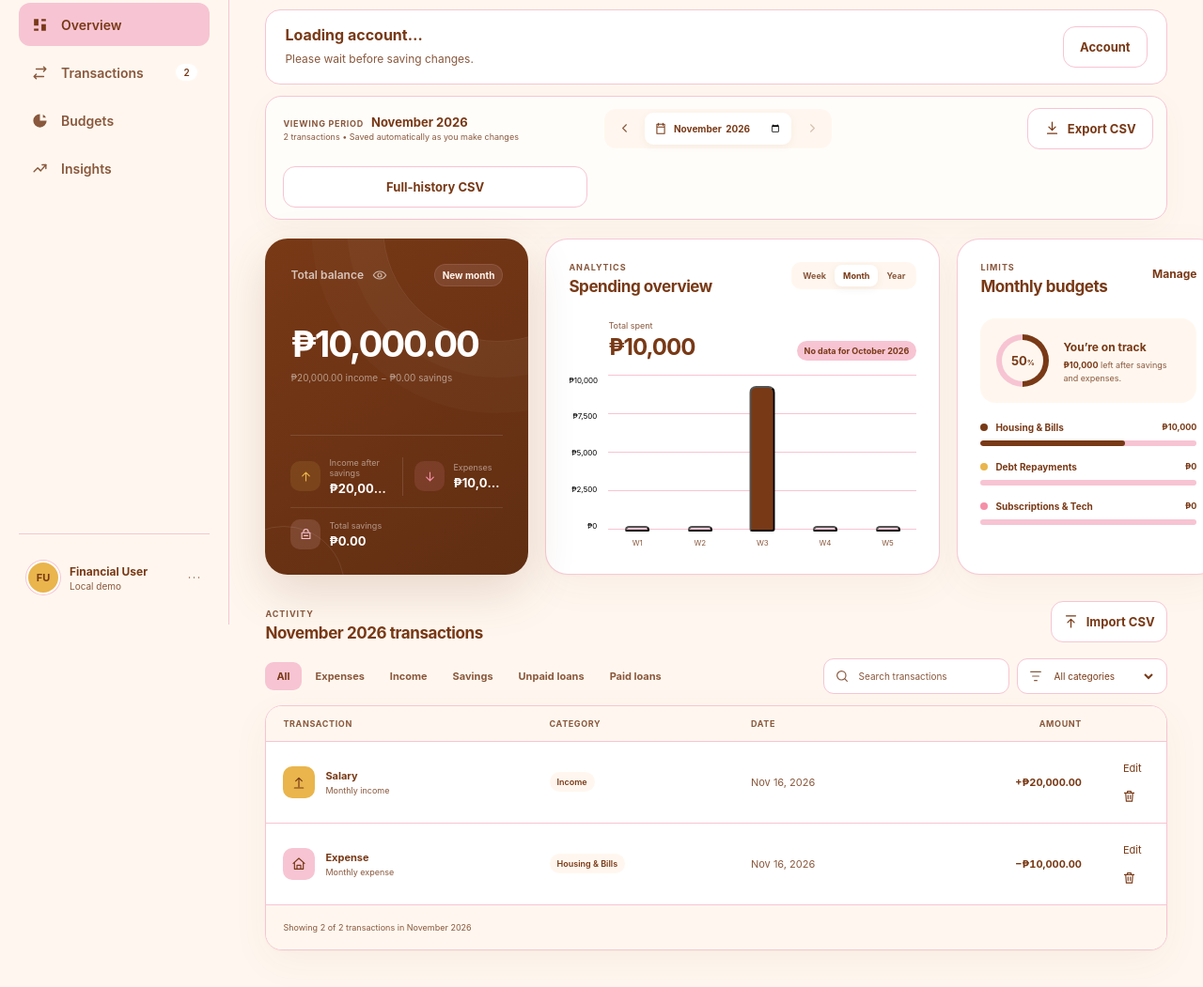
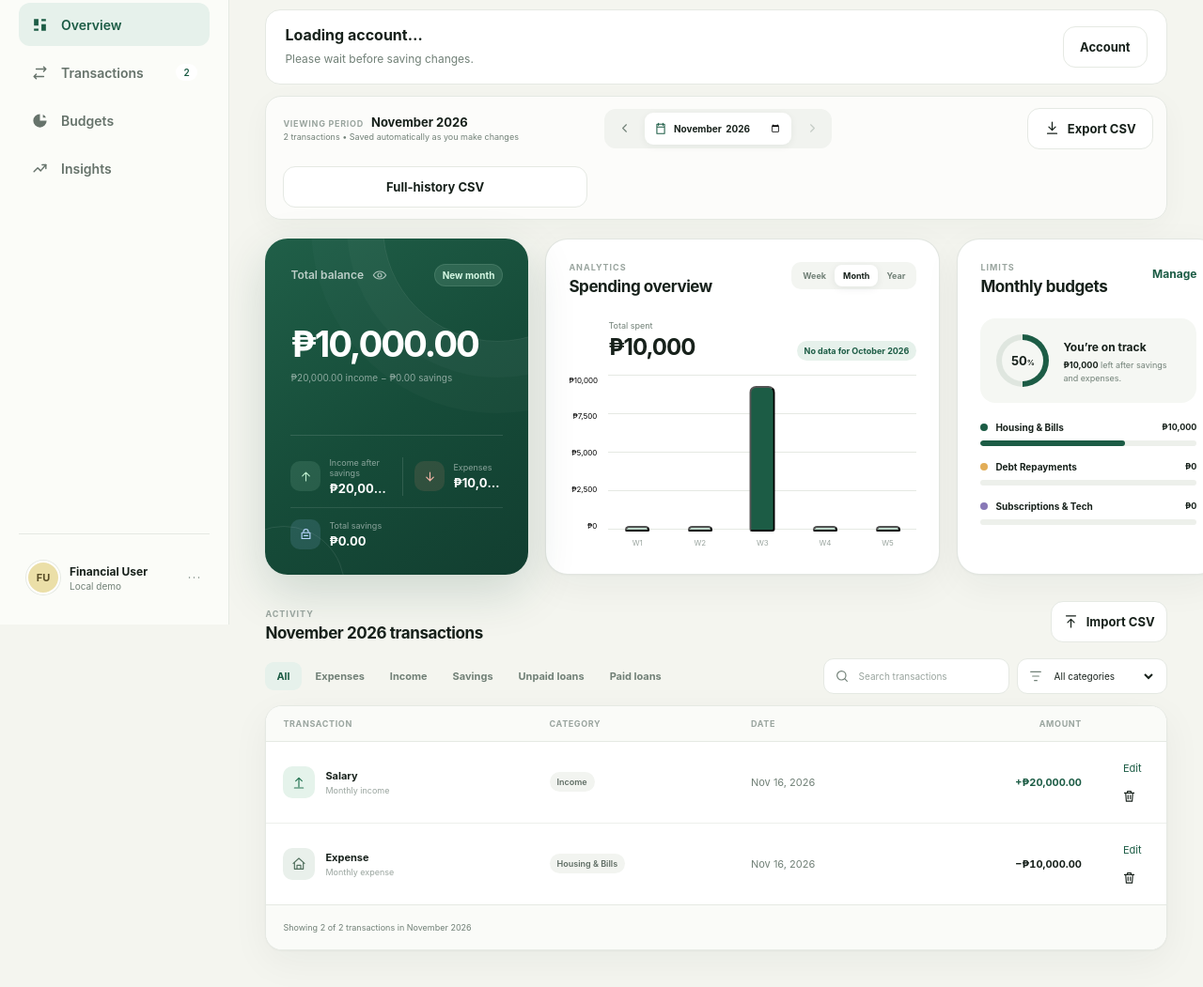
Before and after one commit to Levidepsi/financial-system, a website: page index.html in a window 1280 px wide. Shown: the part 135-1186 px from the top of the page at 94% size. Drawn offline with Linux system fonts and the light colour scheme; files whose address does not match are found by name.

Commit message:
change branding

```diff
--- a/app.js
+++ b/app.js
@@ -79,20 +79,20 @@ const defaultTransactions = [
 ];
 
 const budgetDefinitions = [
-  { category: "Housing & Bills", categories: ["Housing & Bills"], limit: 15000, color: "#783916" },
-  { category: "Debt Repayments", categories: ["Debt Repayment"], limit: 22000, color: "#e9b54c" },
-  { category: "Subscriptions & Tech", categories: ["Shopping", "Entertainment", "Utilities"], limit: 12000, color: "#f58fa8" },
+  { category: "Housing & Bills", categories: ["Housing & Bills"], limit: 15000, color: "#1c5c45" },
+  { category: "Debt Repayments", categories: ["Debt Repayment"], limit: 22000, color: "#e2ad57" },
+  { category: "Subscriptions & Tech", categories: ["Shopping", "Entertainment", "Utilities"], limit: 12000, color: "#8878b7" },
 ];
 
 const categoryThemes = {
-  "Housing & Bills": { className: "housing", color: "#783916", bg: "#f7c4d3", icon: '<path d="m3 11 9-8 9 8M5 9v11h14V9M9 20v-6h6v6" />' },
-  Shopping: { className: "shopping", color: "#783916", bg: "#e9b54c", icon: '<path d="M6 8h12l1 13H5L6 8Zm3 0V6a3 3 0 0 1 6 0v2" />' },
-  "Debt Repayment": { className: "debt", color: "#783916", bg: "#f58fa8", icon: '<path d="M5 7h14v12H5zM8 7V5h8v2M8 12h8m-8 3h5" />' },
-  Utilities: { className: "utilities", color: "#783916", bg: "#f7c4d3", icon: '<path d="M8 15a6 6 0 0 1 8 0m-11-3a10 10 0 0 1 14 0m-8 6h2" />' },
-  Entertainment: { className: "entertainment", color: "#783916", bg: "#fff7ef", icon: '<path d="M4 7h16v12H4zM8 4l2 3m6-3-2 3m-6 5h.01M12 15h4" />' },
-  Health: { className: "health", color: "#783916", bg: "#f58fa8", icon: '<path d="M12 21S4 16.5 4 9.5A4.5 4.5 0 0 1 12 6a4.5 4.5 0 0 1 8 3.5c0 7-8 11.5-8 11.5Z" />' },
-  Income: { className: "income", color: "#783916", bg: "#e9b54c", icon: '<path d="M12 19V5m0 0L7 10m5-5 5 5M5 21h14" />' },
-  Savings: { className: "savings", color: "#783916", bg: "#f7c4d3", icon: '<path d="M5 10h14v10H5zM8 10V8a4 4 0 0 1 8 0v2M9 15h6" />' },
+  "Housing & Bills": { className: "housing", color: "#53715f", bg: "#e9f0eb", icon: '<path d="m3 11 9-8 9 8M5 9v11h14V9M9 20v-6h6v6" />' },
+  Shopping: { className: "shopping", color: "#947026", bg: "#f7f0dc", icon: '<path d="M6 8h12l1 13H5L6 8Zm3 0V6a3 3 0 0 1 6 0v2" />' },
+  "Debt Repayment": { className: "debt", color: "#b15f49", bg: "#f9e9e4", icon: '<path d="M5 7h14v12H5zM8 7V5h8v2M8 12h8m-8 3h5" />' },
+  Utilities: { className: "utilities", color: "#426d9d", bg: "#e7eff8", icon: '<path d="M8 15a6 6 0 0 1 8 0m-11-3a10 10 0 0 1 14 0m-8 6h2" />' },
+  Entertainment: { className: "entertainment", color: "#705f9d", bg: "#efebf7", icon: '<path d="M4 7h16v12H4zM8 4l2 3m6-3-2 3m-6 5h.01M12 15h4" />' },
+  Health: { className: "health", color: "#b45766", bg: "#f8e7ea", icon: '<path d="M12 21S4 16.5 4 9.5A4.5 4.5 0 0 1 12 6a4.5 4.5 0 0 1 8 3.5c0 7-8 11.5-8 11.5Z" />' },
+  Income: { className: "income", color: "#287655", bg: "#e5f3eb", icon: '<path d="M12 19V5m0 0L7 10m5-5 5 5M5 21h14" />' },
+  Savings: { className: "savings", color: "#426d9d", bg: "#e7eff8", icon: '<path d="M5 10h14v10H5zM8 10V8a4 4 0 0 1 8 0v2M9 15h6" />' },
 };
 
 function normalizeCategoryName(value) {
@@ -536,7 +536,7 @@ function renderBudgets() {
   document.querySelector("#budget-list").innerHTML = budgets
     .map((budget) => {
       const budgetPercent = budget.limit ? (budget.spent / budget.limit) * 100 : 0;
-      const fillColor = budgetPercent > 100 ? "#b04a3e" : budget.color;
+      const fillColor = budgetPercent > 100 ? "#e47861" : budget.color;
       return `
         <div class="budget-item">
           <div class="budget-item-heading">
--- a/service-worker.js
+++ b/service-worker.js
@@ -1,4 +1,4 @@
-const CACHE_NAME = "monea-offline-v12";
+const CACHE_NAME = "monea-offline-v13";
 const APP_SHELL = ["./", "./index.html", "./pricing.html", "./styles.css", "./category-policy.js", "./app.js", "./account.js", "./favicon.svg", "./manifest.webmanifest"];
 
 self.addEventListener("install", (event) => {
--- a/styles.css
+++ b/styles.css
@@ -1,20 +1,20 @@
 :root {
-  --ink: #783916;
-  --muted: #89583d;
-  --subtle: #89583d;
-  --canvas: #fff7ef;
+  --ink: #17211b;
+  --muted: #718077;
+  --subtle: #9aa59f;
+  --canvas: #f4f5ef;
   --surface: #ffffff;
-  --line: #f7c4d3;
-  --green: #783916;
-  --green-dark: #602e12;
-  --green-soft: #f7c4d3;
-  --mint: #f58fa8;
-  --coral: #b04a3e;
-  --coral-soft: #f7c4d3;
-  --amber: #e9b54c;
-  --blue: #e9b54c;
-  --purple: #f58fa8;
-  --shadow: 0 1px 2px rgba(120, 57, 22, 0.03), 0 12px 40px rgba(120, 57, 22, 0.05);
+  --line: #e5e9e3;
+  --green: #1c5c45;
+  --green-dark: #154936;
+  --green-soft: #e6f1eb;
+  --mint: #a7dec0;
+  --coral: #e47861;
+  --coral-soft: #fbece8;
+  --amber: #e2ad57;
+  --blue: #6088bd;
+  --purple: #8878b7;
+  --shadow: 0 1px 2px rgba(25, 45, 35, 0.03), 0 12px 40px rgba(25, 45, 35, 0.05);
   --radius-lg: 24px;
   --radius-md: 16px;
   --radius-sm: 12px;
@@ -112,7 +112,7 @@ svg {
   display: flex;
   flex-direction: column;
   padding: 30px 20px 24px;
-  background: #fff7ef;
+  background: #fbfcf8;
   border-right: 1px solid var(--line);
 }
 
@@ -133,10 +133,10 @@ svg {
   height: 34px;
   display: grid;
   place-items: center;
-  color: var(--ink);
-  background: var(--mint);
+  color: white;
+  background: var(--green);
   border-radius: 11px 11px 11px 4px;
-  box-shadow: 0 7px 18px rgba(120, 57, 22, 0.22);
+  box-shadow: 0 7px 18px rgba(28, 92, 69, 0.22);
 }
 
 .brand-mark svg {
@@ -165,7 +165,7 @@ svg {
   min-height: 46px;
   margin-bottom: 5px;
   padding: 0 13px;
-  color: #89583d;
+  color: #66736b;
   border-radius: 12px;
   font-size: 14px;
   font-weight: 600;
@@ -175,7 +175,7 @@ svg {
 
 .nav-link:hover {
   color: var(--ink);
-  background: #f7c4d3;
+  background: #eff2ec;
   transform: translateX(2px);
 }
 
@@ -226,7 +226,7 @@ svg {
 }
 
 .profile-button:hover {
-  background: #fff7ef;
+  background: #f0f2ed;
 }
 
 .avatar {
@@ -235,8 +235,8 @@ svg {
   flex: 0 0 auto;
   display: grid;
   place-items: center;
-  color: #783916;
-  background: #e9b54c;
+  color: #574c26;
+  background: #ebdfa8;
   border: 2px solid white;
   border-radius: 50%;
   font-size: 11px;
@@ -326,7 +326,7 @@ main {
   background: rgba(255, 255, 255, 0.72);
   border: 1px solid var(--line);
   border-radius: 17px;
-  box-shadow: 0 8px 30px rgba(120, 57, 22, 0.035);
+  box-shadow: 0 8px 30px rgba(25, 45, 35, 0.035);
 }
 
 .period-copy {
@@ -363,7 +363,7 @@ main {
   align-items: center;
   gap: 5px;
   padding: 4px;
-  background: #fff7ef;
+  background: #f1f3ef;
   border-radius: 12px;
 }
 
@@ -407,7 +407,7 @@ main {
   padding: 0 10px;
   background: white;
   border-radius: 9px;
-  box-shadow: 0 2px 8px rgba(120, 57, 22, 0.06);
+  box-shadow: 0 2px 8px rgba(24, 44, 34, 0.06);
 }
 
 .month-picker svg {
@@ -465,8 +465,8 @@ main {
 
 .icon-button:hover,
 .secondary-button:hover {
-  background: #fff7ef;
-  border-color: #f7c4d3;
+  background: #fafbf8;
+  border-color: #cbd3cc;
 }
 
 .notification-dot {
@@ -494,14 +494,14 @@ main {
 }
 
 .primary-button {
-  color: var(--ink);
-  background: var(--mint);
-  box-shadow: 0 8px 22px rgba(120, 57, 22, 0.17);
+  color: white;
+  background: var(--green);
+  box-shadow: 0 8px 22px rgba(28, 92, 69, 0.17);
 }
 
 .primary-button:hover {
-  background: var(--green-soft);
-  box-shadow: 0 10px 28px rgba(120, 57, 22, 0.25);
+  background: var(--green-dark);
+  box-shadow: 0 10px 28px rgba(28, 92, 69, 0.25);
   transform: translateY(-1px);
 }
 
@@ -532,7 +532,7 @@ button:focus-visible,
 a:focus-visible,
 input:focus-visible,
 select:focus-visible {
-  outline: 3px solid rgba(120, 57, 22, 0.22);
+  outline: 3px solid rgba(28, 92, 69, 0.22);
   outline-offset: 2px;
 }
 
@@ -554,7 +554,7 @@ select:focus-visible {
 .card {
   padding: 24px;
   background: var(--surface);
-  border: 1px solid rgba(247, 196, 211, 0.9);
+  border: 1px solid rgba(223, 228, 222, 0.9);
   box-shadow: var(--shadow);
 }
 
@@ -565,8 +565,8 @@ select:focus-visible {
   flex-direction: column;
   padding: 27px;
   color: white;
-  background: linear-gradient(145deg, #783916 0%, #6c3314 52%, #602e12 100%);
-  box-shadow: 0 18px 50px rgba(120, 57, 22, 0.17);
+  background: linear-gradient(145deg, #205f48 0%, #164c39 52%, #123e30 100%);
+  box-shadow: 0 18px 50px rgba(20, 73, 53, 0.17);
 }
 
 .balance-orb {
@@ -637,9 +637,9 @@ select:focus-visible {
   align-items: center;
   gap: 3px;
   padding: 5px 8px;
-  color: #fff7ef;
-  background: rgba(247, 196, 211, 0.12);
-  border: 1px solid rgba(247, 196, 211, 0.12);
+  color: #d5f7e3;
+  background: rgba(203, 245, 221, 0.12);
+  border: 1px solid rgba(203, 245, 221, 0.12);
   border-radius: 99px;
   font-size: 10px;
   font-weight: 700;
@@ -651,8 +651,8 @@ select:focus-visible {
 }
 
 .trend-pill.negative {
-  color: #f7c4d3;
-  background: rgba(245, 143, 168, .14);
+  color: #ffd1c8;
+  background: rgba(239, 139, 117, .14);
 }
 
 .trend-pill.negative svg {
@@ -716,18 +716,18 @@ select:focus-visible {
 }
 
 .income-icon {
-  color: #e9b54c;
-  background: rgba(233, 181, 76, 0.13);
+  color: #bceccc;
+  background: rgba(169, 225, 191, 0.13);
 }
 
 .expense-icon {
-  color: #f58fa8;
-  background: rgba(245, 143, 168, 0.13);
+  color: #f5b6a8;
+  background: rgba(239, 139, 117, 0.13);
 }
 
 .savings-icon {
-  color: #f7c4d3;
-  background: rgba(247, 196, 211, 0.14);
+  color: #b9d7ff;
+  background: rgba(150, 195, 255, 0.14);
 }
 
 .balance-breakdown .savings-summary {
@@ -780,7 +780,7 @@ select:focus-visible {
 .segmented-control {
   display: flex;
   padding: 3px;
-  background: #fff7ef;
+  background: #f3f5f1;
   border-radius: 10px;
 }
 
@@ -802,7 +802,7 @@ select:focus-visible {
 .segmented-control button.active {
   color: var(--ink);
   background: white;
-  box-shadow: 0 2px 8px rgba(120, 57, 22, 0.08);
+  box-shadow: 0 2px 8px rgba(24, 44, 34, 0.08);
 }
 
 .chart-summary {
@@ -881,7 +881,7 @@ select:focus-visible {
 .chart-bar {
   width: min(26px, 72%);
   min-height: 5px;
-  background: #f7c4d3;
+  background: #bcd7c9;
   border-radius: 7px 7px 3px 3px;
   cursor: pointer;
   transition: height 350ms cubic-bezier(.2,.8,.2,1), background 150ms ease, transform 150ms ease;
@@ -928,7 +928,7 @@ select:focus-visible {
   gap: 15px;
   margin: 24px 0 20px;
   padding: 17px;
-  background: #fff7ef;
+  background: #f5f7f3;
   border-radius: 16px;
 }
 
@@ -939,7 +939,7 @@ select:focus-visible {
   flex: 0 0 auto;
   display: grid;
   place-items: center;
-  background: conic-gradient(var(--green) calc(var(--progress) * 1%), #f7c4d3 0);
+  background: conic-gradient(var(--green) calc(var(--progress) * 1%), #dfe6df 0);
   border-radius: 50%;
 }
 
@@ -948,7 +948,7 @@ select:focus-visible {
   position: absolute;
   width: 44px;
   height: 44px;
-  background: #fff7ef;
+  background: #f5f7f3;
   border-radius: 50%;
 }
 
@@ -1016,7 +1016,7 @@ select:focus-visible {
 .progress-track {
   height: 6px;
   overflow: hidden;
-  background: #f7c4d3;
+  background: #edf0eb;
   border-radius: 99px;
 }
 
@@ -1101,8 +1101,8 @@ select:focus-visible {
 
 .search-field:focus-within,
 .select-field:focus-within {
-  border-color: rgba(120, 57, 22, 0.55);
-  box-shadow: 0 0 0 3px rgba(120, 57, 22, 0.08);
+  border-color: rgba(28, 92, 69, 0.55);
+  box-shadow: 0 0 0 3px rgba(28, 92, 69, 0.08);
 }
 
 .search-field svg,
@@ -1151,7 +1151,7 @@ table {
 th {
   padding: 13px 18px;
   color: var(--subtle);
-  background: #fff7ef;
+  background: #fafbf8;
   border-bottom: 1px solid var(--line);
   font-size: 9px;
   font-weight: 700;
@@ -1171,7 +1171,7 @@ th:last-child {
 
 td {
   padding: 13px 18px;
-  border-bottom: 1px solid #f7c4d3;
+  border-bottom: 1px solid #edf0ec;
   color: var(--muted);
   font-size: 11px;
 }
@@ -1185,7 +1185,7 @@ tbody tr {
 }
 
 tbody tr:hover {
-  background: #fff7ef;
+  background: #fbfcfa;
 }
 
 .merchant-cell {
@@ -1236,8 +1236,8 @@ tbody tr:hover {
   display: inline-flex;
   align-items: center;
   padding: 5px 8px;
-  color: #783916;
-  background: #fff7ef;
+  color: #5f6d64;
+  background: #f2f4f0;
   border-radius: 99px;
   font-size: 9px;
   font-weight: 600;
@@ -1326,7 +1326,7 @@ tr:hover .delete-button,
   gap: 16px;
   min-height: 48px;
   padding: 0 18px;
-  background: #fff7ef;
+  background: #fafbf8;
   border-top: 1px solid var(--line);
 }
 
@@ -1371,11 +1371,11 @@ tr:hover .delete-button,
   background: white;
   border: 0;
   border-radius: 24px;
-  box-shadow: 0 30px 90px rgba(120, 57, 22, 0.24);
+  box-shadow: 0 30px 90px rgba(20, 40, 30, 0.24);
 }
 
 .transaction-dialog::backdrop {
-  background: rgba(120, 57, 22, 0.48);
+  background: rgba(20, 31, 25, 0.48);
   backdrop-filter: blur(5px);
 }
 
@@ -1408,7 +1408,7 @@ tr:hover .delete-button,
 .close-button {
   width: 38px;
   height: 38px;
-  background: #fff7ef;
+  background: #f5f6f3;
 }
 
 .type-picker {
@@ -1438,7 +1438,7 @@ tr:hover .delete-button,
   justify-content: center;
   gap: 8px;
   color: var(--muted);
-  background: #fff7ef;
+  background: #f7f8f5;
   border: 1px solid var(--line);
   border-radius: 12px;
   cursor: pointer;
@@ -1454,11 +1454,11 @@ tr:hover .delete-button,
 .type-picker input:checked + span {
   color: var(--green);
   background: var(--green-soft);
-  border-color: #f58fa8;
+  border-color: #bcd8c8;
 }
 
 .type-picker input:focus-visible + span {
-  outline: 3px solid rgba(120, 57, 22, 0.18);
+  outline: 3px solid rgba(28, 92, 69, 0.18);
 }
 
 .form-field {
@@ -1469,7 +1469,7 @@ tr:hover .delete-button,
 .form-field > span,
 .category-field > label:first-child,
 .type-picker legend {
-  color: #783916;
+  color: #4e5c53;
   font-size: 10px;
   font-weight: 700;
 }
@@ -1487,7 +1487,7 @@ tr:hover .delete-button,
   height: 43px;
   padding: 0 12px;
   color: var(--ink);
-  background: #fff7ef;
+  background: #fafbf8;
   border: 1px solid var(--line);
   border-radius: 11px;
   outline: 0;
@@ -1498,8 +1498,8 @@ tr:hover .delete-button,
 .form-field select:focus,
 .amount-field > div:focus-within {
   background: white;
-  border-color: rgba(120, 57, 22, 0.55);
-  box-shadow: 0 0 0 3px rgba(120, 57, 22, 0.08);
+  border-color: rgba(28, 92, 69, 0.55);
+  box-shadow: 0 0 0 3px rgba(28, 92, 69, 0.08);
 }
 
 .custom-category-field {
@@ -1513,7 +1513,7 @@ tr:hover .delete-button,
 }
 
 .custom-category-field > span {
-  color: #783916;
+  color: #4e5c53;
   font-size: 10px;
   font-weight: 700;
 }
@@ -1528,7 +1528,7 @@ tr:hover .delete-button,
   align-items: center;
   gap: 8px;
   padding: 0 17px;
-  background: #fff7ef;
+  background: #fafbf8;
   border: 1px solid var(--line);
   border-radius: 14px;
 }
@@ -1582,7 +1582,7 @@ tr:hover .delete-button,
   background: white;
   border: 1px solid var(--line);
   border-radius: 15px;
-  box-shadow: 0 20px 55px rgba(120, 57, 22, 0.16);
+  box-shadow: 0 20px 55px rgba(20, 40, 30, 0.16);
   opacity: 0;
   pointer-events: none;
   transform: translateY(18px);
@@ -1725,10 +1725,10 @@ tr:hover .delete-button,
     height: 64px;
     flex-direction: row;
     padding: 7px;
-    background: rgba(255, 247, 239, 0.94);
+    background: rgba(250, 251, 248, 0.94);
     border: 1px solid var(--line);
     border-radius: 18px;
-    box-shadow: 0 12px 40px rgba(120, 57, 22, .16);
+    box-shadow: 0 12px 40px rgba(20, 40, 30, .16);
     backdrop-filter: blur(16px);
   }
 
```
Also changed, not shown: index.html (+1 -1 lines), favicon.svg, manifest.webmanifest.
